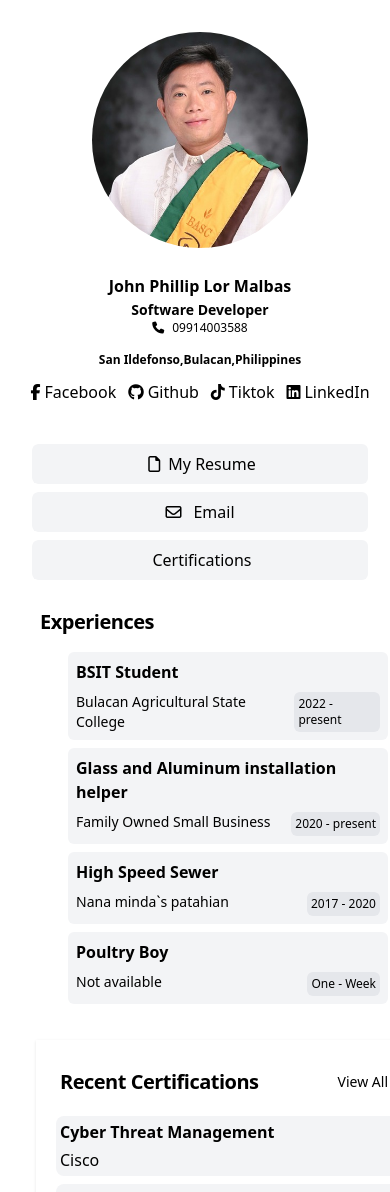
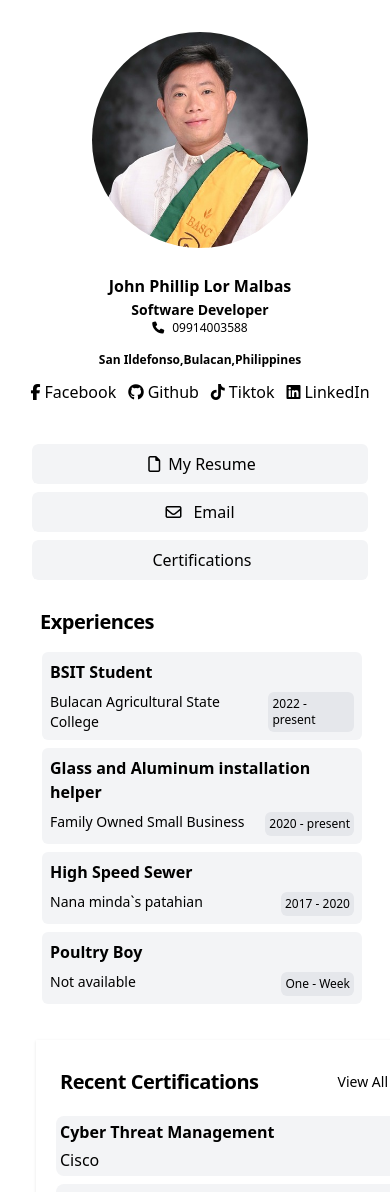
Before and after one commit to Zaido219/personal-portfolio, a React (Vite) app: page / in a window 390 px wide. Shown: the top 1192 px of the page. Built offline with nearby package versions, Linux system fonts and the light colour scheme.

Commit message:
style:Style updates for experiences section

```diff
--- a/src/App.jsx
+++ b/src/App.jsx
@@ -28,7 +28,7 @@ function App() {
           <div className="flex flex-col md:grid md:grid-cols-2 gap-6 p-1 w-full box-border">
 
             {/* Quadrant A: Experience Section */}
-            <div className="w-full md:order-1">
+            <div className="flex flex-col w-87 md:w-full md:order-1">
               <WorkExperienceSection />
             </div>
 
```
